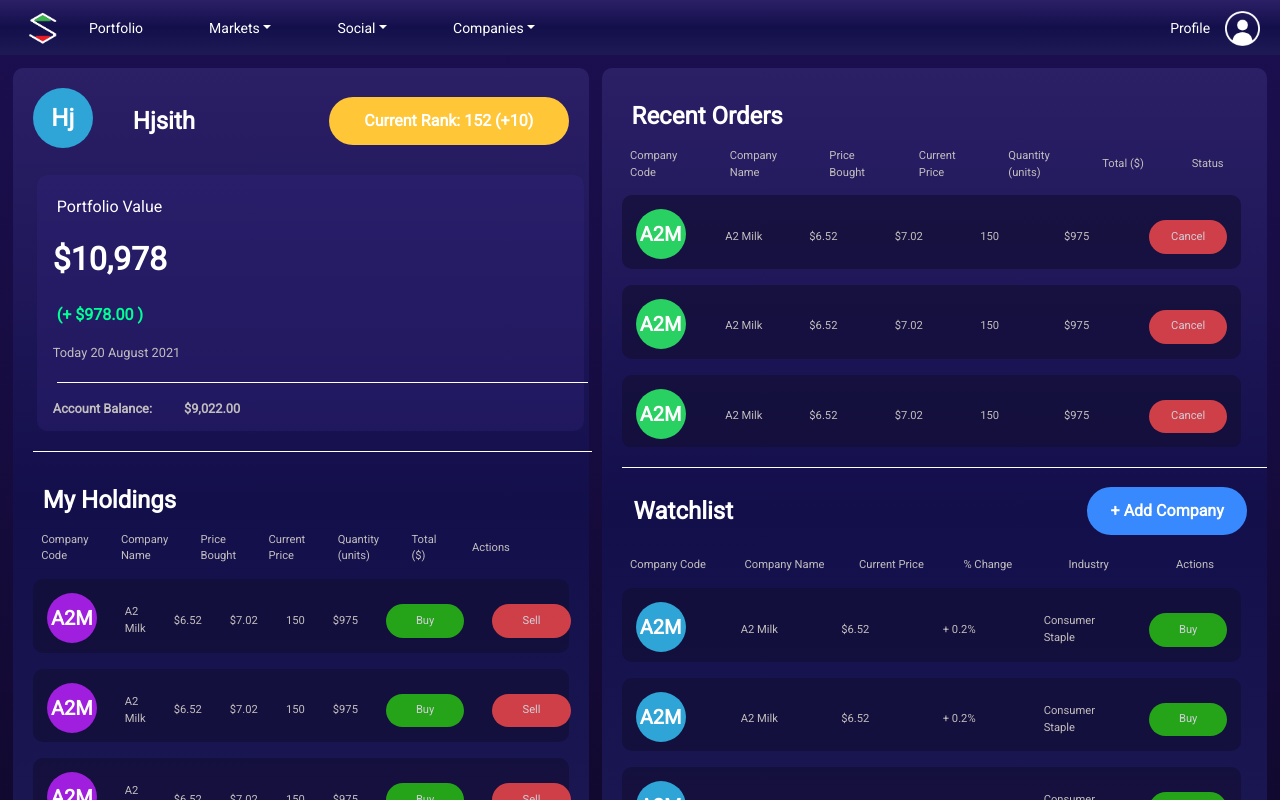
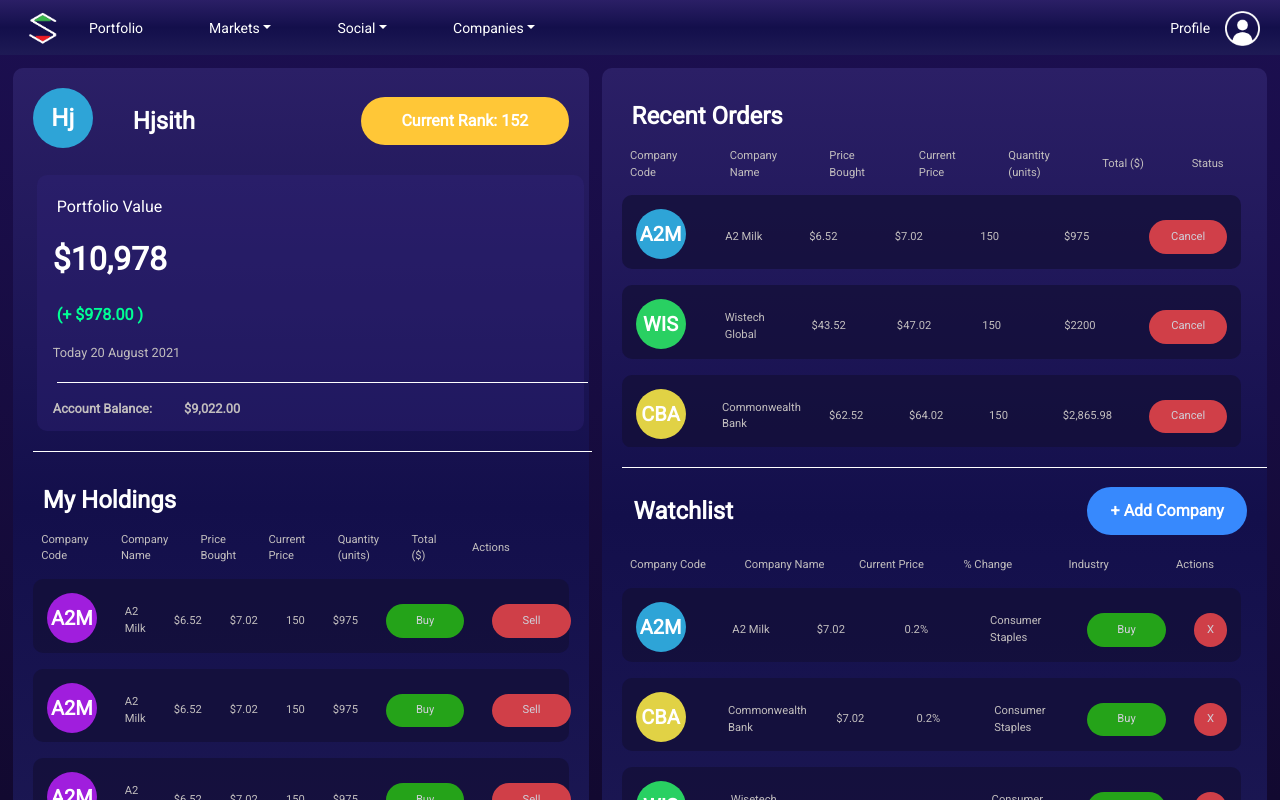
Before and after one commit to hjsith/Stocking-Up-V2, a React (Create React App) app in the folder client/: page /Portfolio in a window 1280 px wide. Shown: the top 800 px of the page. Built offline with nearby package versions, Linux system fonts and the light colour scheme.

Commit message:
Added removing components functionality to orders + watchlist

```diff
--- a/client/src/assets/css/PortfolioPage.scss
+++ b/client/src/assets/css/PortfolioPage.scss
@@ -115,6 +115,29 @@
   cursor: pointer;
 }
 
+.CancelCrossButton {
+  height: 3em;
+  width: 3em;
+  background-color: #ff4b4b;
+  color: white;
+  border-radius: 2em;
+  display: flex;
+  justify-content: center;
+  align-items: center;
+  text-decoration: none;
+  border: 0px;
+  opacity: 0.8;
+  transition: 0.3s;
+  display: inline-block;
+  text-decoration: none;
+  cursor: pointer;
+}
+
+.CancelCrossButton:hover {
+  opacity: 1;
+  font-weight: bold;
+}
+
 .CancelButton:hover {
   opacity: 1;
   font-weight: bold;
@@ -168,7 +191,7 @@
 
 .GoldRankButton {
   height: 3em;
-  width: 15em;
+  width: 13em;
   background-color: #ffc737;
   color: white;
   border-radius: 2em;
@@ -296,7 +319,7 @@
 }
 
 .divholding {
-  height: 22.8em;
+  height: 21.5em;
   width: 97%;
   overflow: auto;
 }
@@ -308,7 +331,7 @@
 }
 
 .divwatchlist {
-  height: 23.1em;
+  height: 21.9em;
   width: 97%;
   overflow: auto;
 }
--- a/client/src/components/PortfolioComponents/MyHoldings.js
+++ b/client/src/components/PortfolioComponents/MyHoldings.js
@@ -32,6 +32,7 @@ class MyHoldings extends React.Component {
           <HoldingsRowPanel />
           <HoldingsRowPanel />
         </div>
+        <br />
       </div>
     );
   }
--- a/client/src/components/PortfolioComponents/OrderRowPanel.js
+++ b/client/src/components/PortfolioComponents/OrderRowPanel.js
@@ -1,6 +1,5 @@
 import React from "react";
 import "../../assets/css/PortfolioPage.scss";
-import RedCancelButton from "./RedCancelButton";
 import UserProfileIcon from "../UserProfileIcon";
 
 class OrderRowPanel extends React.Component {
@@ -11,20 +10,23 @@ class OrderRowPanel extends React.Component {
           <tr>
             <th>
               <UserProfileIcon
-                name="A2M"
-                colorNumber={2}
+                name={this.props.companyCode}
+                colorNumber={this.props.colourNumber}
                 company={true}
                 size={50}
               />
             </th>
-
-            <th>A2 Milk</th>
-            <th>$6.52</th>
-            <th>$7.02</th>
-            <th>150</th>
-            <th>$975</th>
+            <th>{this.props.companyName}</th>
+            <th>{this.props.priceBought}</th>
+            <th>{this.props.currentPrice}</th>
+            <th>{this.props.units}</th>
+            <th>{this.props.total}</th>
             <th>
-              <RedCancelButton />
+              <div className="ButtonContainer">
+                <button className="CancelButton" onClick={this.props.cancel}>
+                  Cancel
+                </button>
+              </div>
             </th>
           </tr>
         </table>
--- a/client/src/components/PortfolioComponents/RecentOrders.js
+++ b/client/src/components/PortfolioComponents/RecentOrders.js
@@ -4,6 +4,46 @@ import PanelTitle from "./PanelTitle";
 import OrderRowPanel from "./OrderRowPanel";
 
 class RecentOrders extends React.Component {
+  state = {
+    orderArray: [
+      {
+        colourNumber: 1,
+        companyCode: "A2M",
+        companyName: "A2 Milk",
+        priceBought: "$6.52",
+        currentPrice: "$7.02",
+        units: "150",
+        total: "$975",
+      },
+      {
+        colourNumber: 2,
+        companyCode: "WIS",
+        companyName: "Wistech Global",
+        priceBought: "$43.52",
+        currentPrice: "$47.02",
+        units: "150",
+        total: "$2200",
+      },
+      {
+        colourNumber: 4,
+        companyCode: "CBA",
+        companyName: "Commonwealth Bank",
+        priceBought: "$62.52",
+        currentPrice: "$64.02",
+        units: "150",
+        total: "$2,865.98",
+      },
+    ],
+  };
+
+  cancelEvent = (index) => {
+    const copyOrderArray = Object.assign([], this.state.orderArray);
+    copyOrderArray.splice(index, 1);
+    this.setState({
+      orderArray: copyOrderArray,
+    });
+  };
+
   render() {
     return (
       <div>
@@ -20,11 +60,21 @@ class RecentOrders extends React.Component {
           </tr>
         </table>
         <div className="divorder">
-          <OrderRowPanel />
-          <OrderRowPanel />
-          <OrderRowPanel />
-          <OrderRowPanel />
-          <OrderRowPanel />
+          {this.state.orderArray.map((order, index) => {
+            return (
+              <OrderRowPanel
+                key={order.companyCode}
+                colourNumber={order.colourNumber}
+                companyCode={order.companyCode}
+                companyName={order.companyName}
+                priceBought={order.priceBought}
+                currentPrice={order.currentPrice}
+                units={order.units}
+                total={order.total}
+                cancel={this.cancelEvent.bind(this, index)}
+              />
+            );
+          })}
         </div>
       </div>
     );
--- a/client/src/components/PortfolioComponents/RedCancelButton.js
+++ b/client/src/components/PortfolioComponents/RedCancelButton.js
@@ -9,7 +9,7 @@ class RedCancelButton extends React.Component {
   render() {
     return (
       <div className="ButtonContainer">
-        <button className="CancelButton" onClick={this.handleCancel}>
+        <button className="CancelButton" onClick={this.props.cancel}>
           Cancel
         </button>
       </div>
--- a/client/src/components/PortfolioComponents/Watchlist.js
+++ b/client/src/components/PortfolioComponents/Watchlist.js
@@ -3,6 +3,59 @@ import "../../assets/css/PortfolioPage.scss";
 import WatchlistRowPannel from "./WatchlistRowPanel";
 
 class Watchlist extends React.Component {
+  state = {
+    watchlistArray: [
+      {
+        colourNumber: 1,
+        companyCode: "A2M",
+        companyName: "A2 Milk",
+        currentPrice: "$7.02",
+        percentChange: "0.2%",
+        industry: "Consumer Staples",
+      },
+      {
+        colourNumber: 4,
+        companyCode: "CBA",
+        companyName: "Commonwealth Bank",
+        currentPrice: "$7.02",
+        percentChange: "0.2%",
+        industry: "Consumer Staples",
+      },
+      {
+        colourNumber: 2,
+        companyCode: "WIS",
+        companyName: "Wisetech Global",
+        currentPrice: "$7.02",
+        percentChange: "0.2%",
+        industry: "Consumer Staples",
+      },
+      {
+        colourNumber: 3,
+        companyCode: "MQG",
+        companyName: "Macquarie Group",
+        currentPrice: "$7.02",
+        percentChange: "0.2%",
+        industry: "Consumer Staples",
+      },
+      {
+        colourNumber: 5,
+        companyCode: "BRK",
+        companyName: "Brickworks",
+        currentPrice: "$7.02",
+        percentChange: "0.2%",
+        industry: "Consumer Staples",
+      },
+    ],
+  };
+
+  cancelEvent = (index) => {
+    const copyWatchlistArray = Object.assign([], this.state.watchlistArray);
+    copyWatchlistArray.splice(index, 1);
+    this.setState({
+      watchlistArray: copyWatchlistArray,
+    });
+  };
+
   render() {
     return (
       <div>
@@ -13,7 +66,7 @@ class Watchlist extends React.Component {
             </th>
             <th th width="19%">
               <div className="ButtonContainer">
-                <a href="/Search" className="BlueWatchlistButton">
+                <a href="/CompanySearch" className="BlueWatchlistButton">
                   + Add Company
                 </a>
               </div>
@@ -31,14 +84,22 @@ class Watchlist extends React.Component {
           </tr>
         </table>
         <div className="divwatchlist">
-          <WatchlistRowPannel />
-          <WatchlistRowPannel />
-          <WatchlistRowPannel />
-          <WatchlistRowPannel />
-          <WatchlistRowPannel />
-          <WatchlistRowPannel />
-          <WatchlistRowPannel />
+          {this.state.watchlistArray.map((watchlist, index) => {
+            return (
+              <WatchlistRowPannel
+                key={watchlist.companyCode}
+                colourNumber={watchlist.colourNumber}
+                companyCode={watchlist.companyCode}
+                companyName={watchlist.companyName}
+                currentPrice={watchlist.currentPrice}
+                percentChange={watchlist.percentChange}
+                industry={watchlist.industry}
+                cancel={this.cancelEvent.bind(this, index)}
+              />
+            );
+          })}
         </div>
+        <br />
       </div>
     );
   }
--- a/client/src/components/PortfolioComponents/WatchlistRowPanel.js
+++ b/client/src/components/PortfolioComponents/WatchlistRowPanel.js
@@ -11,18 +11,28 @@ class WatchlistRowPannel extends React.Component {
           <tr>
             <th>
               <UserProfileIcon
-                name="A2M"
-                colorNumber={1}
+                name={this.props.companyCode}
+                colorNumber={this.props.colourNumber}
                 company={true}
                 size={50}
               />
             </th>
-            <th>A2 Milk</th>
-            <th>$6.52</th>
-            <th>+ 0.2%</th>
-            <th>Consumer Staple</th>
+            <th>{this.props.companyName}</th>
+            <th>{this.props.currentPrice}</th>
+            <th>{this.props.percentChange}</th>
+            <th>{this.props.industry}</th>
             <th>
               <GreenBuyButton />
+            </th>
+            <th>
+              <div className="ButtonContainer">
+                <button
+                  className="CancelCrossButton"
+                  onClick={this.props.cancel}
+                >
+                  X
+                </button>
+              </div>
             </th>
           </tr>
         </table>
--- a/client/src/pages/Portfolio.js
+++ b/client/src/pages/Portfolio.js
@@ -31,7 +31,7 @@ class Portfolio extends React.Component {
               <th width="20%">
                 <div className="ButtonContainer">
                   <a href="/Leaderboard" className="GoldRankButton">
-                    Current Rank: 152 (+10)
+                    Current Rank: 152
                   </a>
                 </div>
               </th>
```
